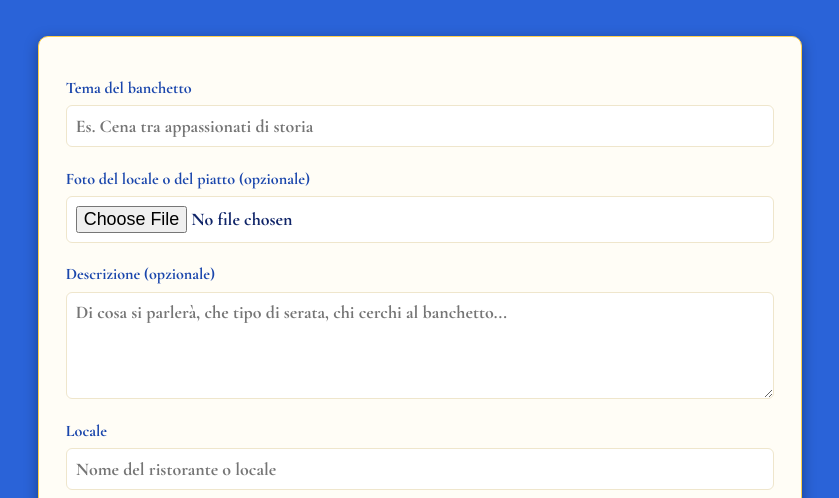
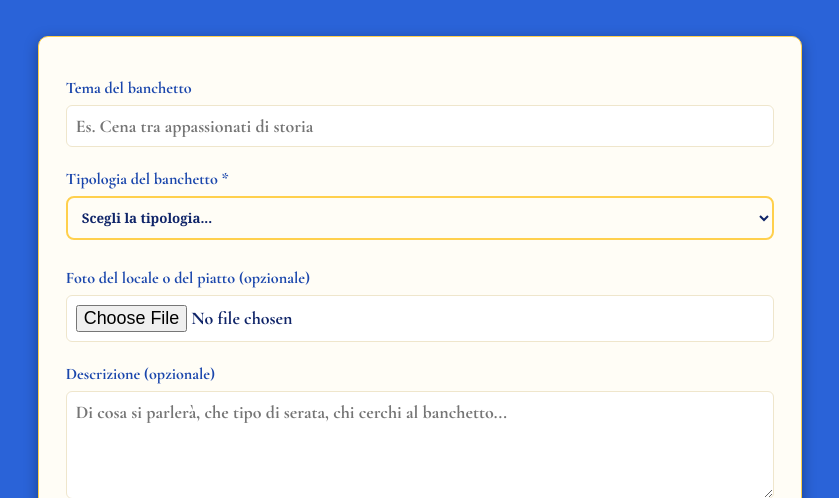
Before and after one commit to GIULAN78/SYMPOSIUM, a Flask app: page /tavolo/nuovo in a window 1280 px wide. Shown: the part 195-693 px from the top of the page, without its empty margins (220-1059 px from the left). Run offline with Flask 3, Linux system fonts and the light colour scheme; the visitor is signed in with stand-in values (Sample User, id 1); data that the repository does not hold is empty; some libraries are stand-ins or nearby versions.

Commit message:
Tipologie obbligatorie dei banchetti con nomi mitologici

```diff
--- a/app.py
+++ b/app.py
@@ -6,6 +6,7 @@ from PIL import Image, ImageOps, UnidentifiedImageError
 from zoneinfo import ZoneInfo
 import sqlite3
 import os
+from tipologie import GRUPPI as GRUPPI_TIPOLOGIE, TIPOLOGIE_PER_SLUG
 import io
 import uuid
 from datetime import datetime, date, timedelta
@@ -195,6 +196,7 @@ def init_db():
     aggiungi_colonna(conn, "tavoli", "eta_min", "INTEGER")
     aggiungi_colonna(conn, "tavoli", "eta_max", "INTEGER")
     aggiungi_colonna(conn, "tavoli", "foto_url", "TEXT")
+    aggiungi_colonna(conn, "tavoli", "tipologia", "TEXT")
 
     esegui(conn, f"""
         CREATE TABLE IF NOT EXISTS iscrizioni (
@@ -2661,6 +2663,11 @@ def admin_feedback():
     return render_template("admin_feedback.html", conteggi=conteggi, commenti=righe)
 
 
+@app.context_processor
+def tipologie_ctx():
+    return {"GRUPPI_TIPOLOGIE": GRUPPI_TIPOLOGIE, "TIPOLOGIE_PER_SLUG": TIPOLOGIE_PER_SLUG}
+
+
 @app.route("/miei-tavoli")
 @login_richiesto
 def miei_tavoli():
@@ -3163,6 +3170,11 @@ def nuovo_tavolo():
         minimo = int(request.form.get("min_partecipanti", 2))
         eta_min = int(request.form.get("eta_min", 18))
         eta_max = int(request.form.get("eta_max", 65))
+        tipologia = request.form.get("tipologia", "")
+        if tipologia not in TIPOLOGIE_PER_SLUG:
+            flash("Scegli la tipologia del banchetto.")
+            return render_template("nuovo_tavolo.html")
+        esclusivo_sel = request.form.get("esclusivo") == "1" or TIPOLOGIE_PER_SLUG[tipologia]["esclusiva"]
 
         if minimo > posti:
             flash("Il minimo di partecipanti non può superare i posti disponibili.")
@@ -3181,7 +3193,7 @@ def nuovo_tavolo():
             locale_id = inserisci(conn, "INSERT INTO locali (nome, indirizzo) VALUES (?, ?)", (locale_nome, ""))
 
         utente_id = session["utente_id"]
-        if request.form.get("esclusivo") == "1" and pagamento_attivo(conn) and not e_admin(conn, utente_id):
+        if esclusivo_sel and pagamento_attivo(conn) and not e_admin(conn, utente_id):
             if not e_premium(conn, utente_id):
                 conn.close()
                 flash("I banchetti degli dei sono riservati agli utenti Premium: attiva il Premium dalla pagina Premium.")
@@ -3202,9 +3214,10 @@ def nuovo_tavolo():
         esegui(conn,
                "INSERT INTO iscrizioni (tavolo_id, utente_id, iscritto_il) VALUES (?, ?, ?)",
                (tavolo_id, utente_id, datetime.now().isoformat()))
+        esegui(conn, "UPDATE tavoli SET tipologia = ? WHERE id = ?", (tipologia, tavolo_id))
         if request.form.get("su_richiesta") == "1":
             esegui(conn, "UPDATE tavoli SET su_richiesta = 1 WHERE id = ?", (tavolo_id,))
-        if request.form.get("esclusivo") == "1" and e_premium(conn, utente_id):
+        if esclusivo_sel and e_premium(conn, utente_id):
             esegui(conn, "UPDATE tavoli SET esclusivo = 1 WHERE id = ?", (tavolo_id,))
         try:
             lat = float(request.form.get("lat", ""))
--- a/static/css/style.css
+++ b/static/css/style.css
@@ -1284,3 +1284,16 @@ header::after {
     background: #d6335a;
 }
 /* Fine tema vivace */
+
+/* Tipologie */
+.form-tavolo select {
+    width: 100%;
+    padding: 0.55rem;
+    border-radius: 8px;
+    border: 2px solid var(--oro);
+    background: #fffdf6;
+    color: var(--testo);
+    font-family: inherit;
+    font-weight: 700;
+    box-sizing: border-box;
+}
--- a/templates/nuovo_tavolo.html
+++ b/templates/nuovo_tavolo.html
@@ -23,6 +23,16 @@
         <form class="form-tavolo" method="POST" action="{{ url_for('nuovo_tavolo') }}" enctype="multipart/form-data">
             <label for="tema">Tema del banchetto</label>
             <input type="text" id="tema" name="tema" placeholder="Es. Cena tra appassionati di storia" required>
+            <label for="tipologia">Tipologia del banchetto *</label>
+            <select id="tipologia" name="tipologia" required>
+                <option value="">Scegli la tipologia...</option>
+                {% for gruppo, elenco in GRUPPI_TIPOLOGIE %}
+                <optgroup label="{{ gruppo }}">
+                    {% for t in elenco %}<option value="{{ t.slug }}" data-dei="{{ 1 if t.esclusiva else 0 }}" data-descr="{{ t.descrizione }}">{{ t.emoji }} {{ t.nome }}</option>{% endfor %}
+                </optgroup>
+                {% endfor %}
+            </select>
+            <p class="nota" id="descr-tipologia"></p>
 
             <label for="foto">Foto del locale o del piatto (opzionale)</label>
             <input type="file" id="foto" name="foto" accept="image/*">
@@ -66,5 +76,18 @@
     </main>
 <script>if ("serviceWorker" in navigator) { navigator.serviceWorker.register("/sw.js"); }</script>
 <script src="/static/js/citta.js" defer></script>
+<script>
+(function () {
+    var s = document.getElementById("tipologia");
+    if (!s) { return; }
+    var d = document.getElementById("descr-tipologia");
+    var chk = document.querySelector('input[name="esclusivo"]');
+    s.addEventListener("change", function () {
+        var o = s.options[s.selectedIndex];
+        d.textContent = o.getAttribute("data-descr") || "";
+        if (chk && o.getAttribute("data-dei") === "1") { chk.checked = true; }
+    });
+})();
+</script>
 </body>
 </html>
--- /dev/null
+++ b/tipologie.py
@@ -0,0 +1,57 @@
+_ELENCO = [
+    ("Serate e compagnia", [
+        ("convivio-estia", "Convivio di Estia", "🔥", "Cena tra amici, semplice e senza pretese.", False),
+        ("xenia", "Xenia", "🏺", "Per chi è da poco in città: l'ospitalità prima di tutto.", False),
+        ("baccanale", "Baccanale", "🍇", "Serata scatenata, musica e brindisi.", False),
+        ("saturnali", "Saturnali", "🎁", "Festa goliardica con allegria e piccoli doni.", False),
+        ("consesso-afrodite", "Consesso di Afrodite", "🌹", "Serata per single e nuovi incontri.", False),
+        ("sissizio", "Sissizio", "🛡️", "Cena tra compagni e colleghi: pasto sobrio, ognuno contribuisce.", False),
+        ("convito-olimpia", "Convito ad Olimpia", "🏅", "Cena tra compagni di squadra.", False),
+    ]),
+    ("Muse e cultura", [
+        ("parnaso", "Banchetto sul Parnaso", "📚", "Libri, arte e dibattiti.", False),
+        ("calliope", "Invitato di Calliope", "✒️", "Poesia, scrittura e libri.", False),
+        ("talia", "Invitato di Talia", "🎭", "Cabaret, risate e serate comiche.", False),
+        ("euterpe", "Coro di Euterpe", "🎶", "Musica e karaoke.", False),
+        ("clio", "Invitato di Clio", "🏛️", "Storia e archeologia.", False),
+        ("urania", "Invitato di Urania", "🔭", "Scienza, stelle e divulgazione.", False),
+        ("melpomene", "Invitato di Melpomene", "🎬", "Teatro e cinema.", False),
+    ]),
+    ("Sfide e giochi", [
+        ("agone", "Agone", "⚔️", "Sfide e competizioni amichevoli.", False),
+        ("palamede", "Tavola di Palamede", "🎲", "Giochi da tavolo.", False),
+        ("delfi", "Oracolo di Delfi", "🔮", "Quiz ed enigmi.", False),
+        ("atena", "Sfida di Atena", "🦉", "Giochi di strategia.", False),
+        ("edipo", "Indagine di Edipo", "🧩", "Cena con delitto e giochi di mistero.", False),
+        ("eracle", "Fatiche di Eracle", "💪", "Sport, trekking e partite da guardare insieme.", False),
+        ("ermes-tregua", "Tregua di Ermes", "📵", "Serata senza telefoni: si parla guardandosi negli occhi.", False),
+        ("pandora", "Dono di Pandora", "🎀", "Scambio di un piccolo dono.", False),
+    ]),
+    ("Mensa e territorio", [
+        ("dioniso", "Libagione di Dioniso", "🍷", "Vino e degustazioni.", False),
+        ("demetra", "Mensa di Demetra", "🌾", "Cucina tipica e regionale.", False),
+        ("ambrosia", "Ambrosia e Nettare", "🍯", "Brunch e aperitivi.", False),
+        ("eos", "Aurora di Eos", "🌅", "Colazioni.", False),
+        ("agora", "Agorà", "🗣️", "Networking e incontri di lavoro.", False),
+        ("ermes-lingua", "Lingua di Ermes", "🌍", "Scambio linguistico.", False),
+        ("artemide", "Convivio di Artemide", "🏹", "Natura, trekking e animali.", False),
+        ("ade", "Banchetto di Ade", "🕯️", "Cena al buio.", False),
+    ]),
+    ("Banchetti degli dei ⭐", [
+        ("olimpo", "Banchetto sull'Olimpo", "⛰️", "Il banchetto degli dei, riservato ai Premium.", True),
+        ("immortali", "Simposio degli Immortali", "👑", "Cene di gala per pochi.", True),
+        ("zeus", "Convito di Zeus", "⚡", "Serate di alto livello.", True),
+    ]),
+]
+
+GRUPPI = []
+TIPOLOGIE = []
+for _gruppo, _voci in _ELENCO:
+    _lista = []
+    for _slug, _nome, _emoji, _descr, _esclusiva in _voci:
+        _t = {"slug": _slug, "nome": _nome, "emoji": _emoji, "descrizione": _descr,
+              "esclusiva": _esclusiva, "gruppo": _gruppo}
+        _lista.append(_t)
+        TIPOLOGIE.append(_t)
+    GRUPPI.append((_gruppo, _lista))
+TIPOLOGIE_PER_SLUG = {_t["slug"]: _t for _t in TIPOLOGIE}
```
